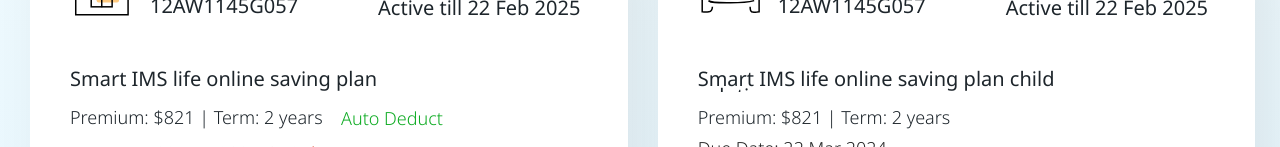
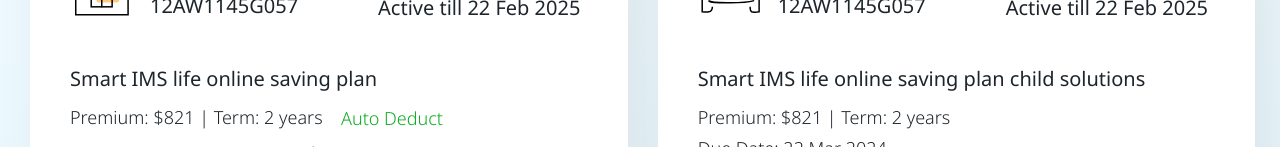
Before and after one commit to SmartImsIns/smart-ims-insu-frontend-app, a React (Create React App) app: page /ims-dashboard in a window 1280 px wide. Shown: the part 805-952 px from the top of the page. Built offline with nearby package versions, Linux system fonts and the light colour scheme; a web font is replaced by a local one.

Commit message:
added tooltip for the ellipsis

```diff
--- a/src/ImsDashboard/AttentionCard/AttentionCard.tsx
+++ b/src/ImsDashboard/AttentionCard/AttentionCard.tsx
@@ -32,9 +32,11 @@ const AttentionCard: React.FC<AttentionCardProps> = ({
             />
           </Box>
           <Box sx={AttentionCardStyles.AttentionsCardTextStyle}>
-            <Typography sx={AttentionCardStyles.HeadStyle}>
-              {headText}
-            </Typography>
+            <Tooltip title={headText}>
+              <Typography sx={AttentionCardStyles.HeadStyle}>
+                {headText}
+              </Typography>
+            </Tooltip>
             <Box>
               <Typography sx={AttentionCardStyles.ContentStyle}>
                 {renewalAmount} {renewalPrice} | {duesDate} {dueDate}
--- a/src/ImsDashboard/PoliciesList/PolicyStyles.ts
+++ b/src/ImsDashboard/PoliciesList/PolicyStyles.ts
@@ -131,7 +131,7 @@ const PolicyStyles = {
     ...font,
     width: "100%",
     maxWidth: "149px",
-    height: "22px",
+    height: "21px",
     marginTop: "3.89px",
     marginLeft: "18.22px",
     color: "rgba(29, 37, 43, 1)",
@@ -197,7 +197,7 @@ const PolicyStyles = {
   cardBodyHeading: {
     ...font,
     width: "100%",
-    maxWidth: "400px",
+    maxWidth: "450px",
     height: "22px",
     marginTop: "50.5px",
     marginLeft: "40px",
--- a/src/ImsDashboard/ReferenceBlogs/ReferenceBlogsContainer.tsx
+++ b/src/ImsDashboard/ReferenceBlogs/ReferenceBlogsContainer.tsx
@@ -39,9 +39,11 @@ const ReferenceBlogsContainer: React.FC<{ data: BlogData }> = ({ data }) => {
         <img src={imageSrc} alt="cardImage" />
       </Box>
       <Box sx={ReferenceBlogsStyles.cardDescription}>
+        <Tooltip title={data.description}>
           <Typography sx={ReferenceBlogsStyles.cardDescriptionText}>
             {data.description}
           </Typography>
+        </Tooltip>
 
         <Box sx={ReferenceBlogsStyles.cardButtonIcon}>
           {data.videoUrl ? (
```
